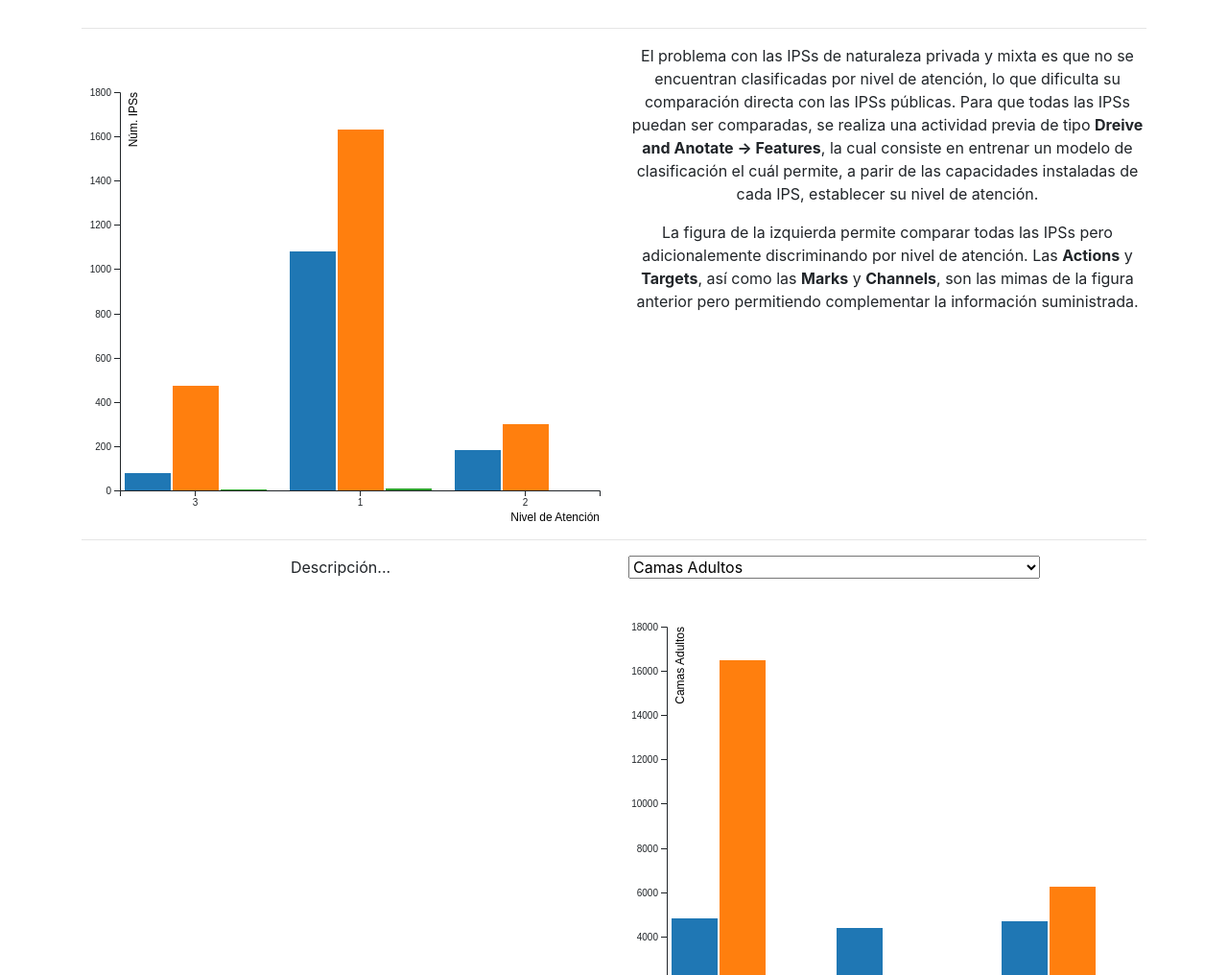
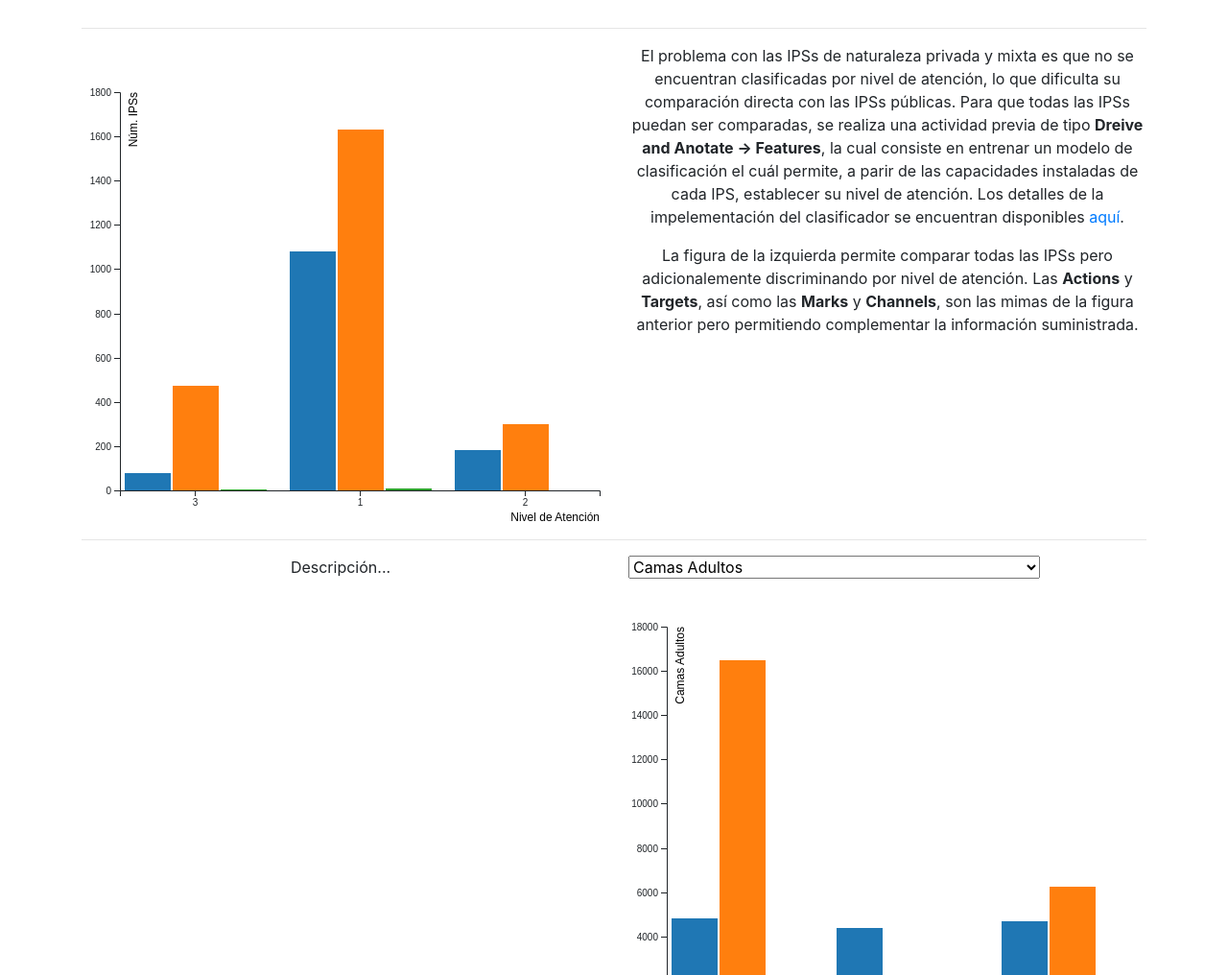
Before and after one commit to fabiancpl/visual-analytics, a website: page interactive-visualization/index.html in a window 1280 px wide. Shown: the part 740-1756 px from the top of the page at 96% size. Drawn offline with nearby package versions, Linux system fonts and the light colour scheme.

Commit message:
Versión estable hw 3

```diff
--- a/interactive-visualization/index.html
+++ b/interactive-visualization/index.html
@@ -51,7 +51,7 @@
 						<svg id="ipsByLevelByNature" width="570" height="500"></svg>
 					</div>
 					<div class="col-md-6">
-						<p style="text-align: center;">El problema con las IPSs de naturaleza privada y mixta es que no se encuentran clasificadas por nivel de atención, lo que dificulta su comparación directa con las IPSs públicas. Para que todas las IPSs puedan ser comparadas, se realiza una actividad previa de tipo <b>Dreive and Anotate -> Features</b>, la cual consiste en entrenar un modelo de clasificación el cuál permite, a parir de las capacidades instaladas de cada IPS, establecer su nivel de atención.</p>
+						<p style="text-align: center;">El problema con las IPSs de naturaleza privada y mixta es que no se encuentran clasificadas por nivel de atención, lo que dificulta su comparación directa con las IPSs públicas. Para que todas las IPSs puedan ser comparadas, se realiza una actividad previa de tipo <b>Dreive and Anotate -> Features</b>, la cual consiste en entrenar un modelo de clasificación el cuál permite, a parir de las capacidades instaladas de cada IPS, establecer su nivel de atención. Los detalles de la impelementación del clasificador se encuentran disponibles <a href="https://github.com/fabiancpl/visual-analytics/blob/master/interactive-visualization/data-preparation/data_preparation.ipynb" target="_blank">aquí</a>.</p>
 						<p style="text-align: center;">La figura de la izquierda permite comparar todas las IPSs pero adicionalemente discriminando por nivel de atención. Las <b>Actions</b> y <b>Targets</b>, así como las <b>Marks</b> y <b>Channels</b>, son las mimas de la figura anterior pero permitiendo complementar la información suministrada.</p>
 					</div>
 				</div>
```
Also changed, not shown: interactive-visualization/thumbnail.JPG (added).
